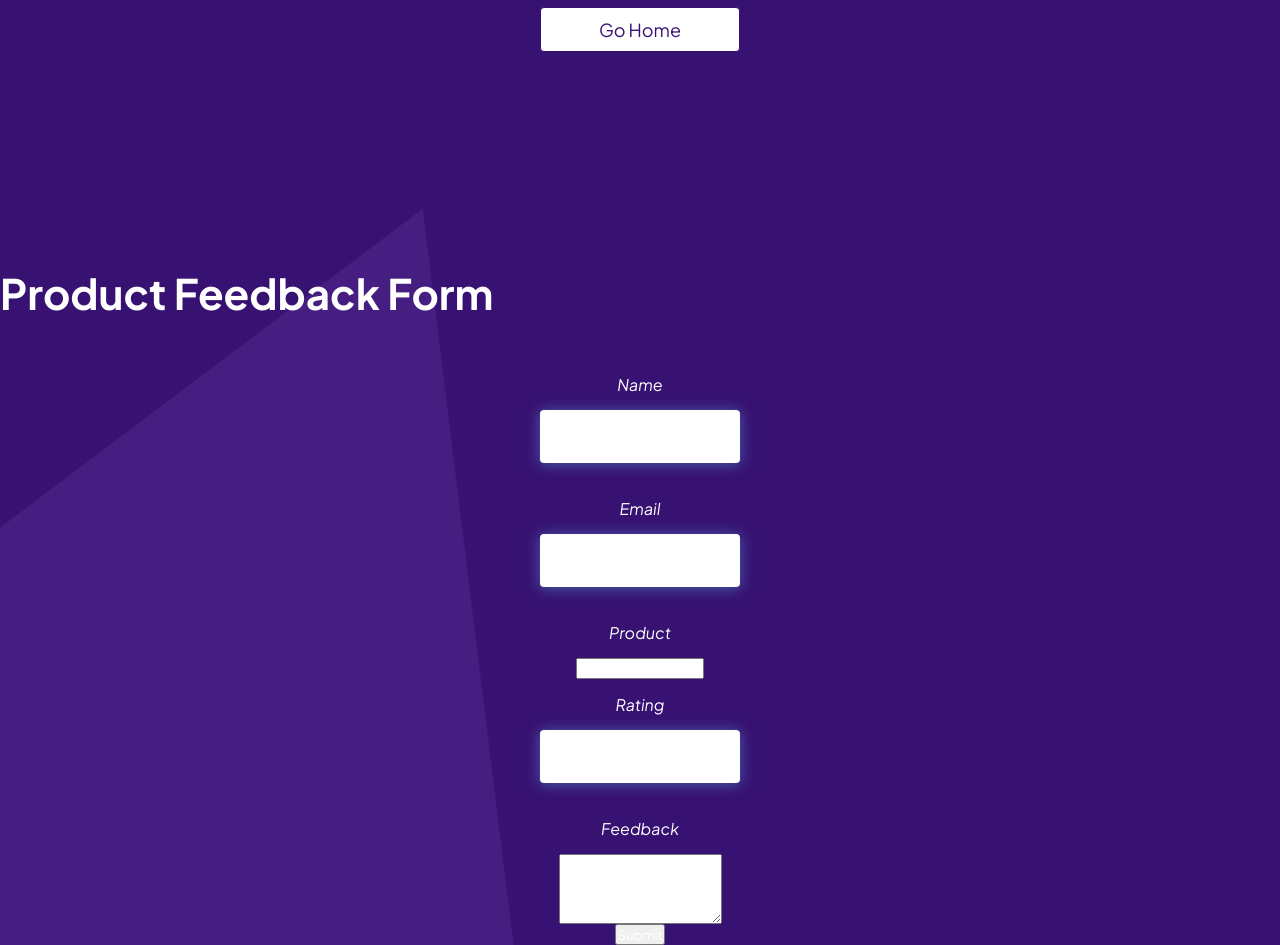
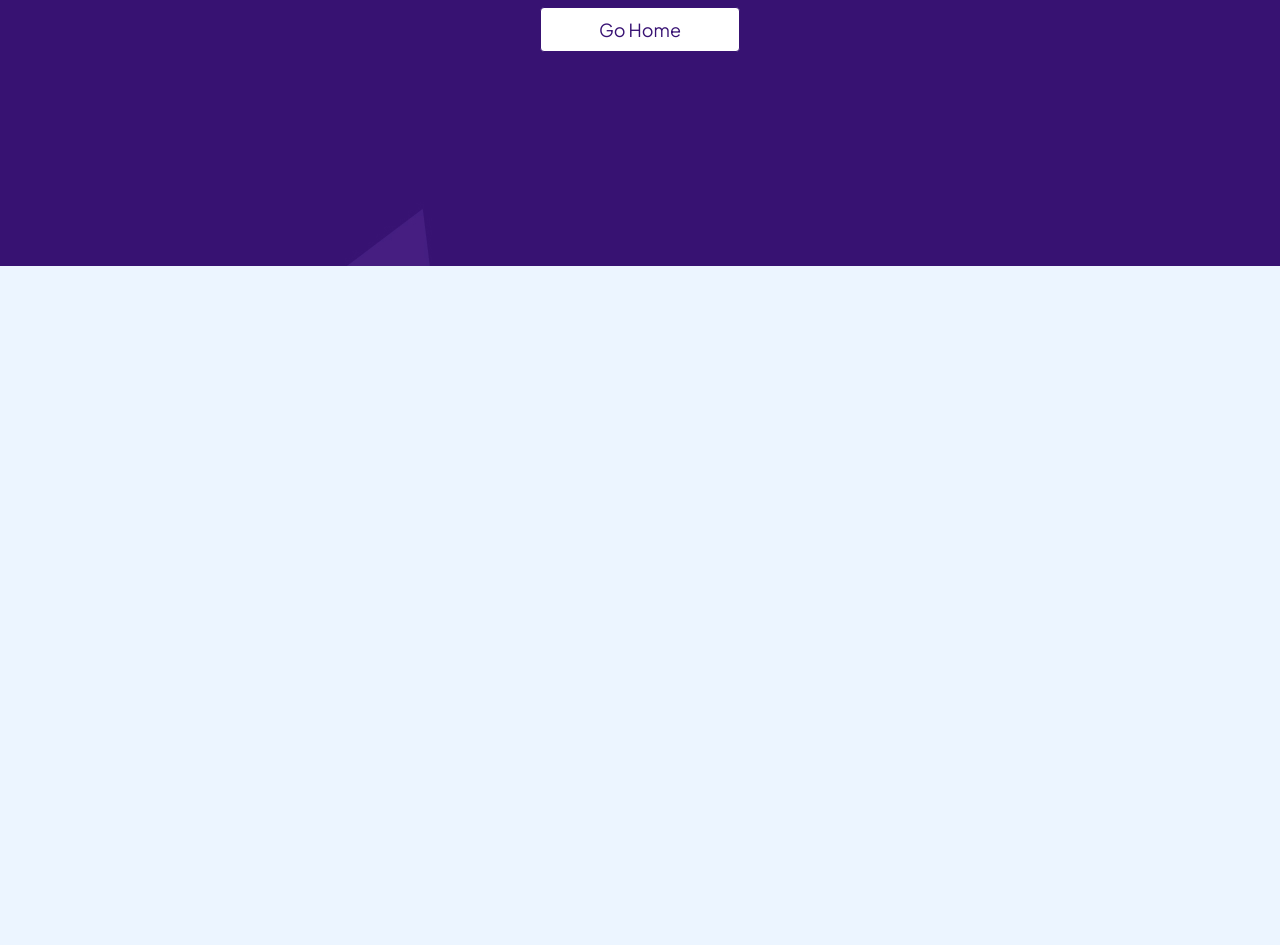
Before and after one commit to rizqiirkhamm/Brainee_ICOMFEST-2024, a website: page public/end.html in a window 1280 px wide. Shown: the part 534-1479 px from the top of the page. After the commit the page ends 800 px from the top, so only its background shows below. Drawn offline with Linux system fonts and the light colour scheme.

Commit message:
Web Icon Added

```diff
--- a/public/end.html
+++ b/public/end.html
@@ -12,6 +12,8 @@
   <link
     href="https://fonts.googleapis.com/css2?family=IBM+Plex+Mono:ital,wght@0,100;0,200;0,300;0,400;0,500;0,600;0,700;1,100;1,200;1,300;1,400;1,500;1,600;1,700&family=Plus+Jakarta+Sans:ital,wght@0,200;0,300;0,400;0,500;0,600;0,700;0,800;1,200;1,300;1,400;1,500;1,600;1,700;1,800&display=swap"
     rel="stylesheet">
+    <link rel="shortcut icon" href="/src/icon.png" type="image/x-icon">
+
 
     <script src="https://cdn.jsdelivr.net/npm/emailjs-com@2.6.4/dist/email.min.js"></script>
 
@@ -54,35 +56,6 @@
       </div>
     </div>
 
-    <div class="flex flex-col items-center justify-center h-screen light">
-    <div class="w-full max-w-md bg-white rounded-lg shadow-md p-6">
-      <h2 class="text-2xl font-bold text-gray-800 mb-4">Product Feedback Form</h2>
-
-      <form class="flex flex-col">
-        <label for="name" class="text-gray-800 mb-2">Name</label>
-        <input id="name" type="text" class="border-2 border-gray-300 p-2 rounded-md mb-4" required>
-
-        <label for="email" class="text-gray-800 mb-2">Email</label>
-        <input id="email" type="email" class="border-2 border-gray-300 p-2 rounded-md mb-4" required>
-
-        <label for="product" class="text-gray-800 mb-2">Product</label>
-        <select id="product" class="border-2 border-gray-300 p-2 rounded-md mb-4" required>
-          <option value="">Select a product</option>
-          <option value="Product 1">Product 1</option>
-          <option value="Product 2">Product 2</option>
-          <option value="Product 3">Product 3</option>
-        </select>
-
-        <label for="rating" class="text-gray-800 mb-2">Rating</label>
-        <input id="rating" type="number" class="border-2 border-gray-300 p-2 rounded-md mb-4" min="1" max="5" required>
-
-        <label for="feedback" class="text-gray-800 mb-2">Feedback</label>
-        <textarea id="feedback" class="border-2 border-gray-300 p-2 rounded-md mb-4" rows="4" required></textarea>
-
-        <button onclick="sendEmail()" class="bg-gradient-to-r from-indigo-500 to-blue-500 text-white font-bold py-2 px-4 rounded-md mt-4 hover:bg-indigo-600 hover:to-blue-600 transition ease-in-out duration-150" type="button">Submit</button>
-      </form>
-    </div>
-  </div>
     <script src="/public/js/end.js"></script>
   </body>
 </html>
```
Also changed, not shown: public/geo.html (+3 -2 lines), public/highscores.html (+2 -1 lines), public/index.html (+2 -1 lines), public/question.html (+2 -1 lines), public/tech1.html (+3 -2 lines), public/assets/Congo.jpg (deleted), public/assets/logo.jpg (deleted), public/assets/play.jpg (deleted), src/icon.png (added).
